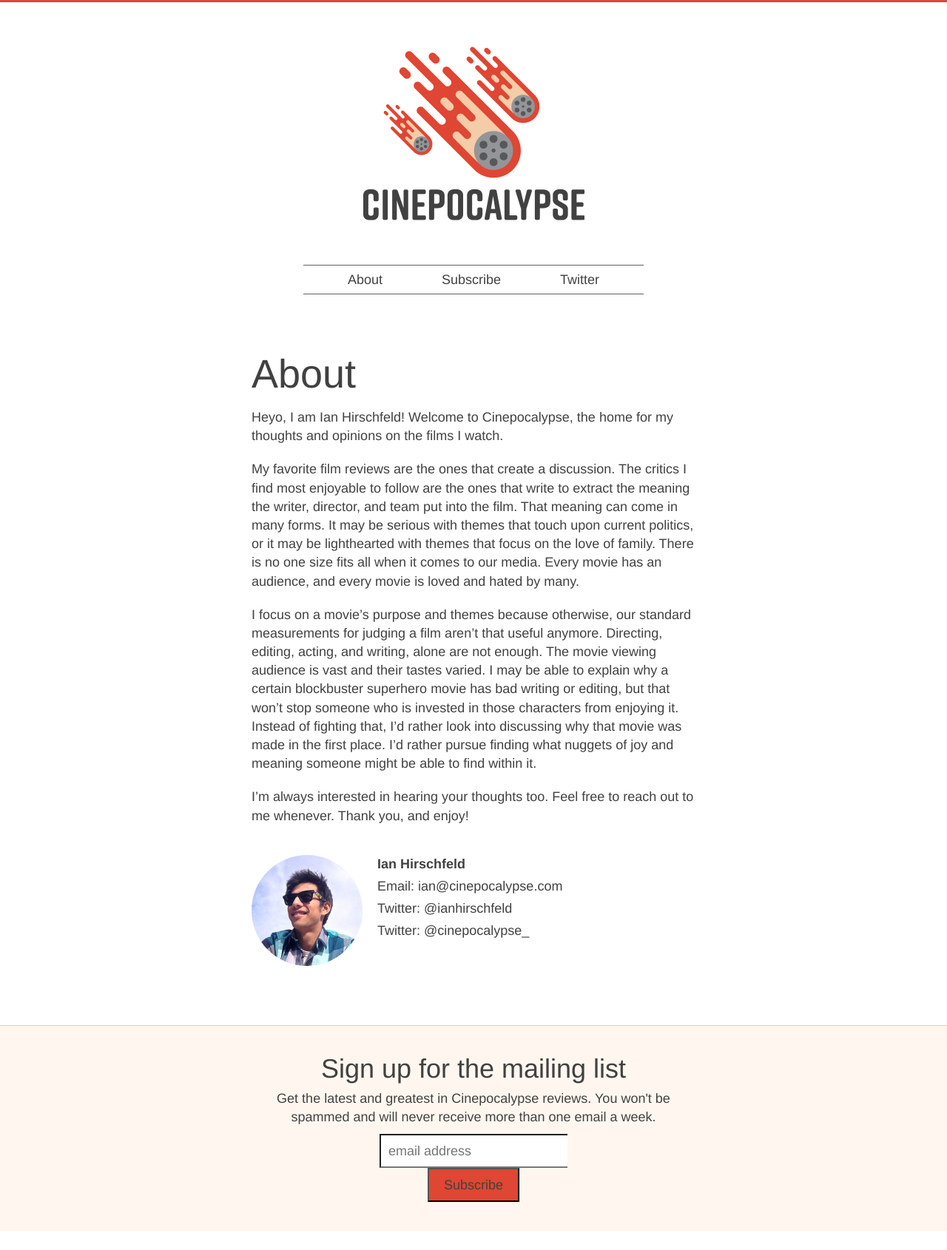
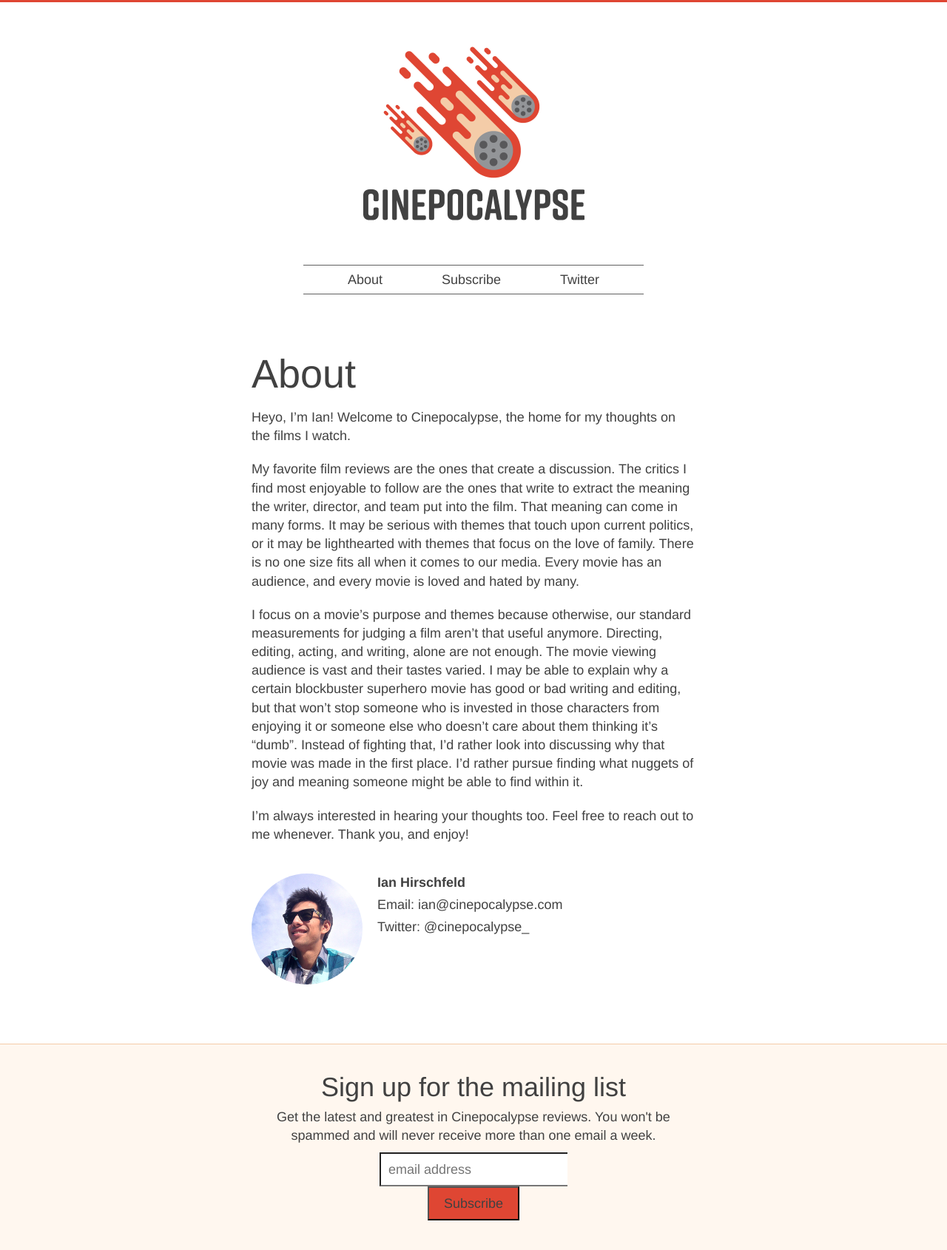
Before and after one commit to ianhirschfeld/cinepocalypse.com, a Jekyll site: the page built from about.md, in a window 1280 px wide. Shown: the whole page at 74% size. Built offline with Jekyll 4.4.1, drawn with Linux system fonts in a browser that asks for light colours; some web fonts are replaced; comment, search, counter and statistics services are not loaded; before the commit the page ends 1665 px from its top, so only the background shows below that.

Commit message:
Minor site updates.

```diff
--- a/_config.yml
+++ b/_config.yml
@@ -1,7 +1,7 @@
 title: Cinepocalypse
 description: "Film reviews by Ian Hirschfeld."
 baseurl: "" # the subpath of your site, e.g. /blog
-url: "http://www.cinepocalypse.com" # the base hostname & protocol for your site, e.g. http://example.com
+url: "https://www.cinepocalypse.com" # the base hostname & protocol for your site, e.g. http://example.com
 email: ian@cinepocalypse.com
 twitter_username: cinepocalypse_
 personal_twitter_username: ianhirschfeld
--- a/_layouts/page.html
+++ b/_layouts/page.html
@@ -1,6 +1,6 @@
 ---
 layout: default
 ---
-<article class="post-body is-max-content-width block-center">
+<article class="post-content post-body is-max-content-width block-center">
   {{ content }}
 </article>
--- a/_sass/_main.scss
+++ b/_sass/_main.scss
@@ -170,7 +170,6 @@ a {
 .page-body {}
 
 .page-footer {
-  margin-top: $grid-size * 4;
   padding: $grid-size-double 0;
   background-color: $brand-color-secondary-light;
   border-top: 1px solid $brand-color-secondary;
@@ -312,7 +311,9 @@ a {
 // ==================================================
 // POSTS
 // ==================================================
-.post-content {}
+.post-content {
+  margin-bottom: $grid-size * 4;
+}
 
 .post-header {}
 
--- a/about.md
+++ b/about.md
@@ -3,11 +3,11 @@ layout: page
 title: About
 ---
 # About
-Heyo, I am Ian Hirschfeld! Welcome to Cinepocalypse, the home for my thoughts and opinions on the films I watch.
+Heyo, I'm Ian! Welcome to Cinepocalypse, the home for my thoughts on the films I watch.
 
 My favorite film reviews are the ones that create a discussion. The critics I find most enjoyable to follow are the ones that write to extract the meaning the writer, director, and team put into the film. That meaning can come in many forms. It may be serious with themes that touch upon current politics, or it may be lighthearted with themes that focus on the love of family. There is no one size fits all when it comes to our media. Every movie has an audience, and every movie is loved and hated by many.
 
-I focus on a movie’s purpose and themes because otherwise, our standard measurements for judging a film aren’t that useful anymore. Directing, editing, acting, and writing, alone are not enough. The movie viewing audience is vast and their tastes varied. I may be able to explain why a certain blockbuster superhero movie has bad writing or editing, but that won’t stop someone who is invested in those characters from enjoying it. Instead of fighting that, I’d rather look into discussing why that movie was made in the first place. I’d rather pursue finding what nuggets of joy and meaning someone might be able to find within it.
+I focus on a movie’s purpose and themes because otherwise, our standard measurements for judging a film aren’t that useful anymore. Directing, editing, acting, and writing, alone are not enough. The movie viewing audience is vast and their tastes varied. I may be able to explain why a certain blockbuster superhero movie has good or bad writing and editing, but that won’t stop someone who is invested in those characters from enjoying it or someone else who doesn't care about them thinking it's "dumb". Instead of fighting that, I’d rather look into discussing why that movie was made in the first place. I’d rather pursue finding what nuggets of joy and meaning someone might be able to find within it.
 
 I’m always interested in hearing your thoughts too. Feel free to reach out to me whenever. Thank you, and enjoy!
 
@@ -16,7 +16,6 @@ I’m always interested in hearing your thoughts too. Feel free to reach out to
   <ul class="about-list list-reset float-l">
     <li class="about-item"><strong>Ian Hirschfeld</strong></li>
     <li class="about-item">Email: <a href="mailto:{{ site.email }}" target="_blank">{{ site.email }}</a></li>
-    <li class="about-item">Twitter: <a href="https://twitter.com/{{ site.personal_twitter_username }}" target="_blank">@{{ site.personal_twitter_username }}</a></li>
     <li class="about-item">Twitter: <a href="https://twitter.com/{{ site.twitter_username }}" target="_blank">@{{ site.twitter_username }}</a></li>
   </ul>
 </footer>
```
